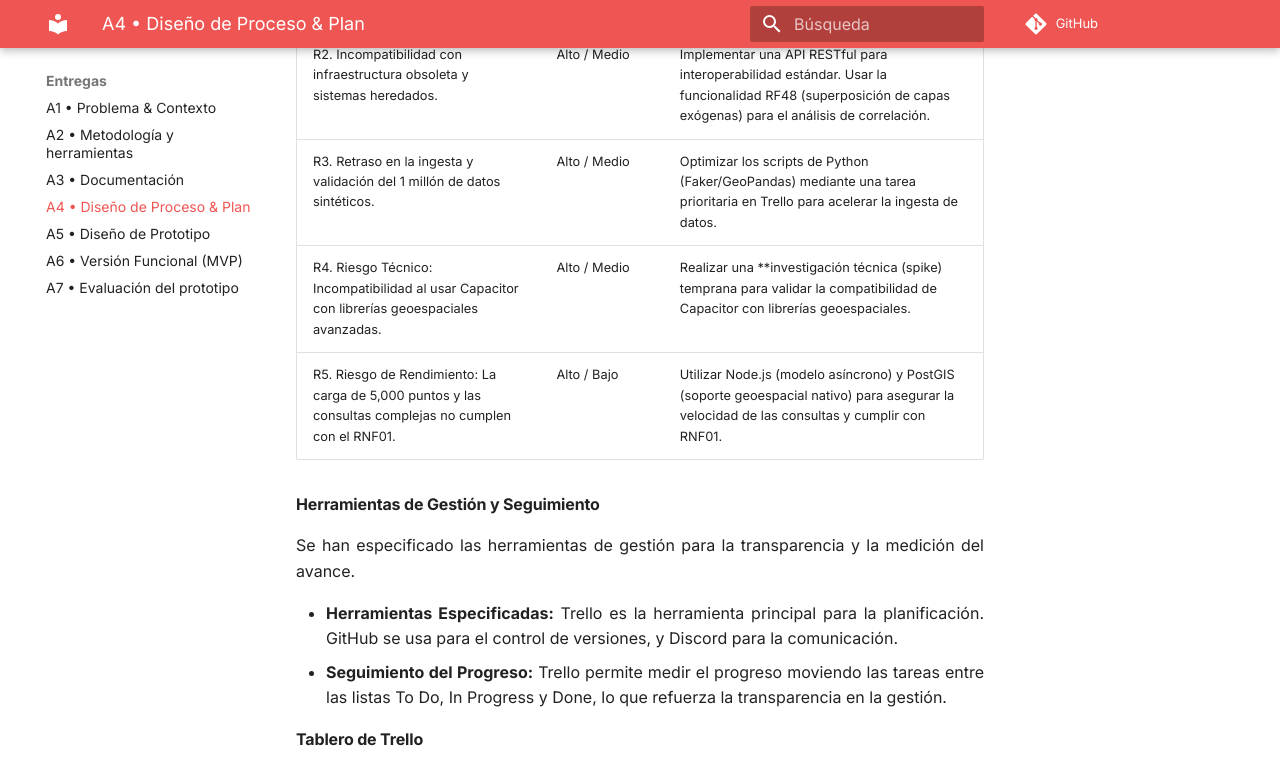
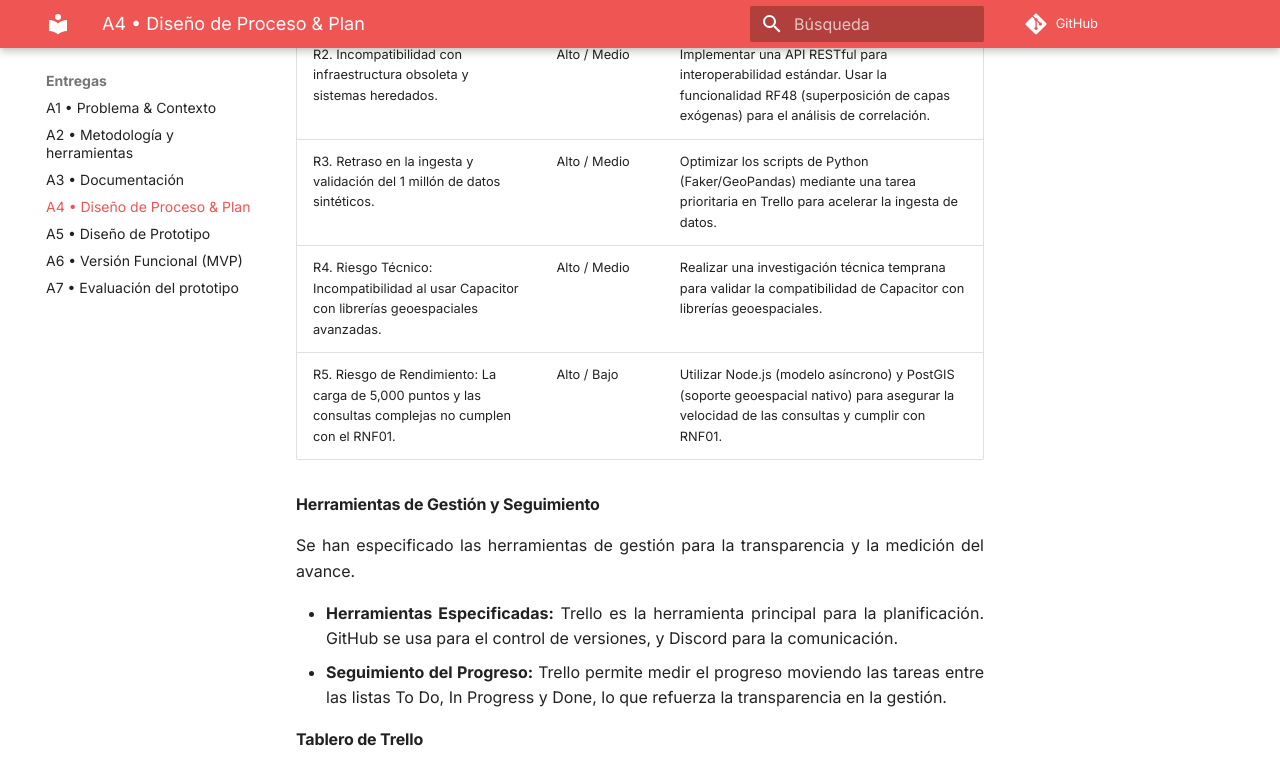
Before and after one commit to L1TnzO/Documentacion-PDS, an MkDocs documentation site: the page built from docs/A4.md, in a window 1280 px wide and 900 px high, scrolled down 10563 px, cut to the strip 0-764 px from the top of the window. Built offline with MkDocs 1.6.1 and Material for MkDocs 9.7.7, drawn with Linux system fonts in a browser that asks for light colours; comment, search, counter and statistics services are not loaded.

Commit message:
Update A4.md

```diff
--- a/docs/A4.md
+++ b/docs/A4.md
@@ -138,7 +138,7 @@ La siguiente matriz identifica y prioriza los riesgos clave del proyecto y detal
 | R1. Resistencia al cambio por parte del personal de bomberos. | Alto / Medio | Diseño intuitivo cumpliendo el RNF02 (usabilidad), requiriendo menos de 30 minutos de capacitación. |
 | R2. Incompatibilidad con infraestructura obsoleta y sistemas heredados. | Alto / Medio | Implementar una API RESTful para interoperabilidad estándar. Usar la funcionalidad RF48 (superposición de capas exógenas) para el análisis de correlación. |
 | R3. Retraso en la ingesta y validación del 1 millón de datos sintéticos. | Alto / Medio | Optimizar los scripts de Python (Faker/GeoPandas) mediante una tarea prioritaria en Trello para acelerar la ingesta de datos. |
-| R4. Riesgo Técnico: Incompatibilidad al usar Capacitor con librerías geoespaciales avanzadas. | Alto / Medio | Realizar una **investigación técnica (spike) temprana para validar la compatibilidad de Capacitor con librerías geoespaciales. |
+| R4. Riesgo Técnico: Incompatibilidad al usar Capacitor con librerías geoespaciales avanzadas. | Alto / Medio | Realizar una investigación técnica temprana para validar la compatibilidad de Capacitor con librerías geoespaciales. |
 | R5. Riesgo de Rendimiento: La carga de 5,000 puntos y las consultas complejas no cumplen con el RNF01. | Alto / Bajo | Utilizar Node.js (modelo asíncrono) y PostGIS (soporte geoespacial nativo) para asegurar la velocidad de las consultas y cumplir con RNF01. |
 
 #### Herramientas de Gestión y Seguimiento
```
